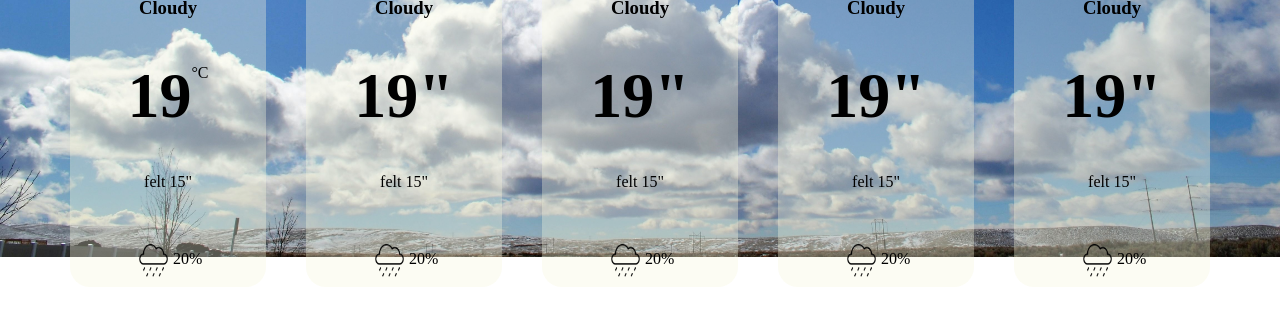
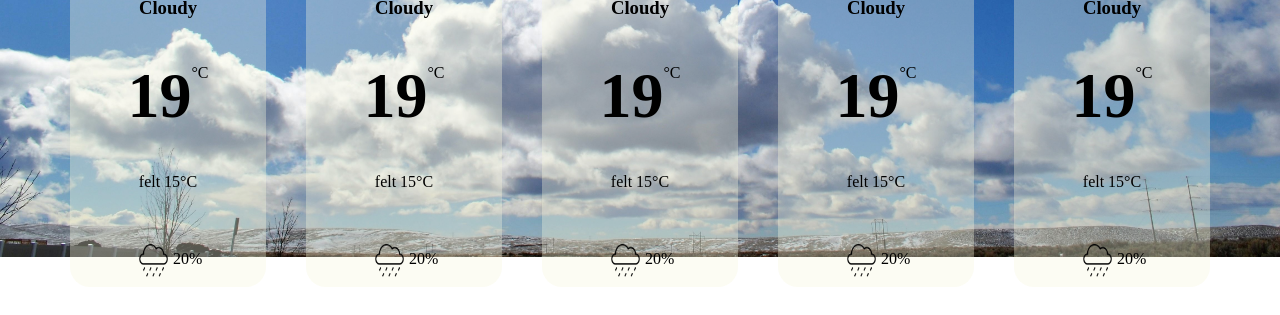
Before and after one commit to Pbrochu94/weather-app, a plain HTML site: page index.html in a window 1280 px wide. Shown: the part 555-870 px from the top of the page. Drawn offline with Linux system fonts and the light colour scheme.

Commit message:
Whole page layout finished and polished
TODO: Behavior that updates days of wek in cards

```diff
--- a/index.html
+++ b/index.html
@@ -33,7 +33,7 @@
               <h1 class="temp-field">19</h1>
               <p class="degrees">°C</p>
             </div>
-            <p class="temp-felt">felt 15"</p>
+            <p class="temp-felt">felt 15°C</p>
           </div>
           <div class="rain-prob-wrap">
             <img
@@ -53,8 +53,11 @@
           />
           <h3 class="weather-status-field">Cloudy</h3>
           <div class="temp-wrap">
-            <h1 class="temp-field">19"</h1>
-            <p class="temp-felt">felt 15"</p>
+            <div class="temp-inner-wrap">
+              <h1 class="temp-field">19</h1>
+              <p class="degrees">°C</p>
+            </div>
+            <p class="temp-felt">felt 15°C</p>
           </div>
           <div class="rain-prob-wrap">
             <img
@@ -74,8 +77,11 @@
           />
           <h3 class="weather-status-field">Cloudy</h3>
           <div class="temp-wrap">
-            <h1 class="temp-field">19"</h1>
-            <p class="temp-felt">felt 15"</p>
+            <div class="temp-inner-wrap">
+              <h1 class="temp-field">19</h1>
+              <p class="degrees">°C</p>
+            </div>
+            <p class="temp-felt">felt 15°C</p>
           </div>
           <div class="rain-prob-wrap">
             <img
@@ -95,8 +101,11 @@
           />
           <h3 class="weather-status-field">Cloudy</h3>
           <div class="temp-wrap">
-            <h1 class="temp-field">19"</h1>
-            <p class="temp-felt">felt 15"</p>
+            <div class="temp-inner-wrap">
+              <h1 class="temp-field">19</h1>
+              <p class="degrees">°C</p>
+            </div>
+            <p class="temp-felt">felt 15°C</p>
           </div>
           <div class="rain-prob-wrap">
             <img
@@ -116,8 +125,11 @@
           />
           <h3 class="weather-status-field">Cloudy</h3>
           <div class="temp-wrap">
-            <h1 class="temp-field">19"</h1>
-            <p class="temp-felt">felt 15"</p>
+            <div class="temp-inner-wrap">
+              <h1 class="temp-field">19</h1>
+              <p class="degrees">°C</p>
+            </div>
+            <p class="temp-felt">felt 15°C</p>
           </div>
           <div class="rain-prob-wrap">
             <img
```
